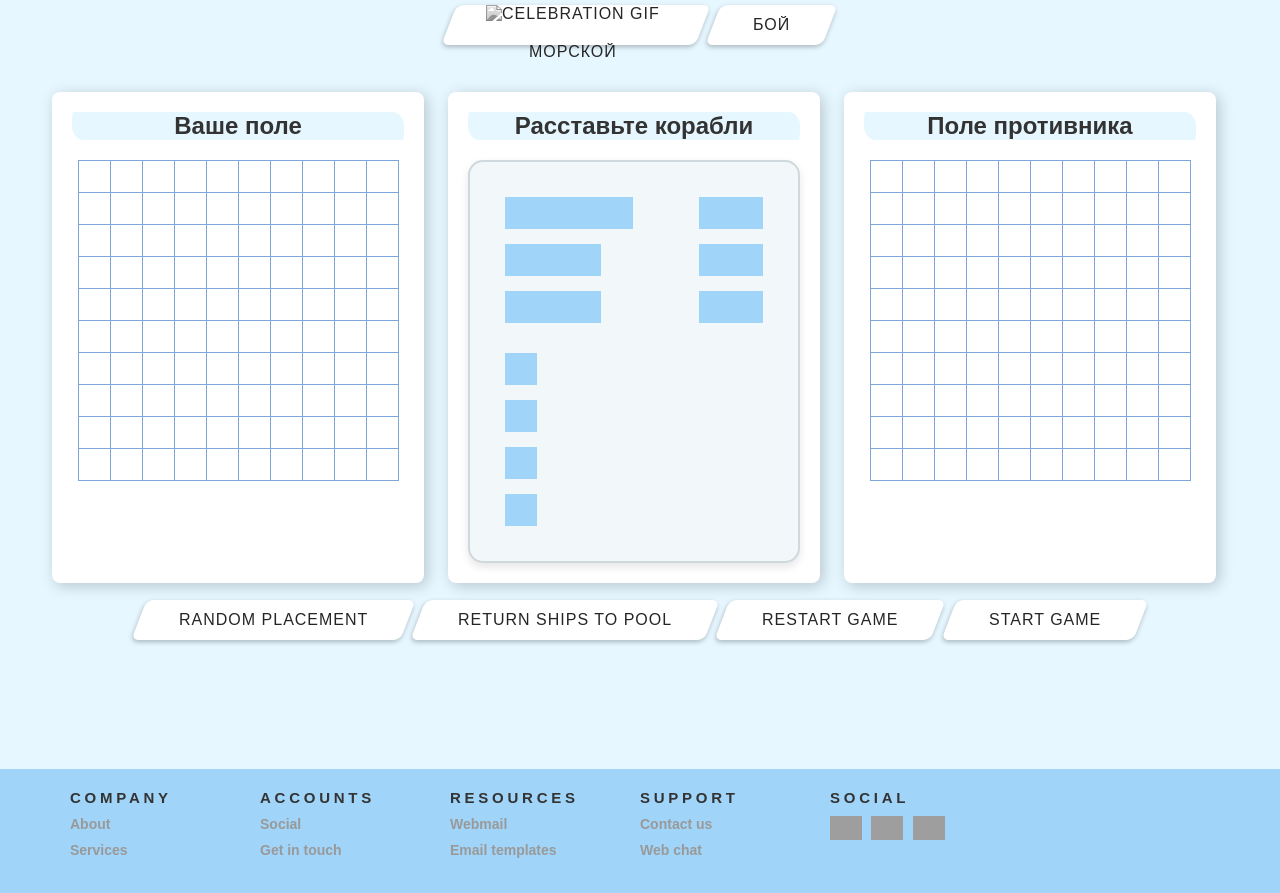
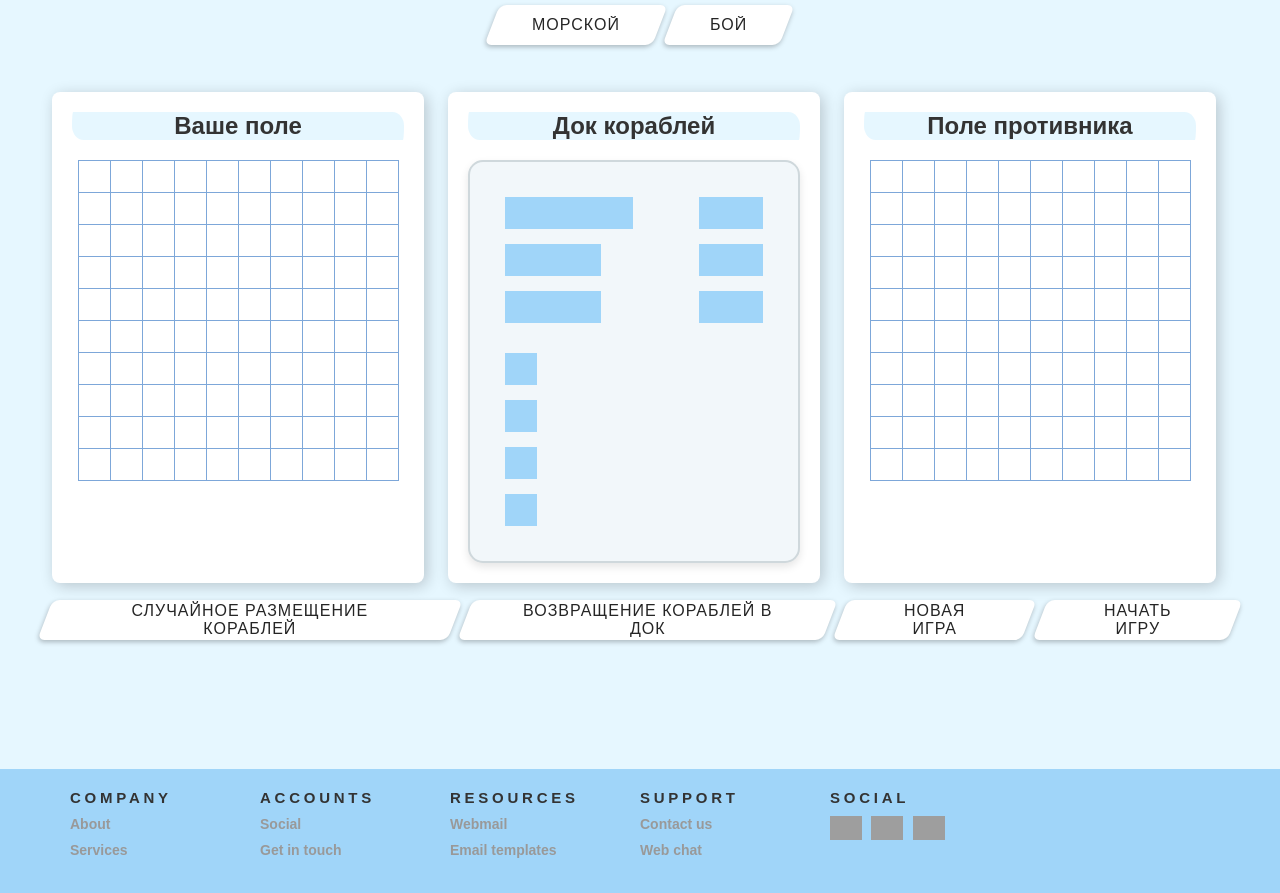
Before and after one commit to Memeladon/Ships, a FastAPI app: page / in a window 1280 px wide. Run offline with FastAPI, Linux system fonts and the light colour scheme; some web fonts are replaced; grey boxes are pictures that could not be loaded.

Commit message:
РУСЫ наступают

```diff
--- a/frontend/templates/base.html
+++ b/frontend/templates/base.html
@@ -11,7 +11,6 @@
         <ul class="breadcrumb">
             <li class="breadcrumb__item breadcrumb__item-firstChild">
                 <span class="breadcrumb__inner">
-                    <img id="congratulations-gif" src="" alt="Celebration GIF" style="max-width: 100%; height: auto;">
                     <span class="breadcrumb__title">Морской</span>
                 </span>
             </li>
--- a/frontend/templates/trial.html
+++ b/frontend/templates/trial.html
@@ -33,7 +33,7 @@
                 </table>
             </div>
             <div class="board menu-board">
-                <h2>Расставьте корабли</h2>
+                <h2>Док кораблей</h2>
                 <div id="ships-container" class="ships_container">
                     <li>
                         <div id="fourdeck1" class="ship" draggable="true" data-length="4" data-ship-orientation="horizontal"></div>
@@ -77,7 +77,7 @@
                     <div class="buttons">
                         <li class="buttons__item">
                             <span class="buttons__inner">
-                                <span class="buttons__title" id="congratulationRestartGame" onclick="restartGame();">Play Again</span>
+                                <span class="buttons__title" id="congratulationRestartGame" onclick="restartGame();">Играть снова</span>
                             </span>
                         </li>
                     </div>
@@ -91,22 +91,22 @@
                 <ul class="buttons">
                     <li class="buttons__item buttons__item-firstChild">
                         <span class="buttons__inner">
-                            <span class="buttons__title" id="randomPlacementButton" onclick="if(!this.classList.contains('disabled')) generateClickHandler('player')">Random Placement</span>
+                            <span class="buttons__title" id="randomPlacementButton" onclick="if(!this.classList.contains('disabled')) generateClickHandler('player')">Случайное размещение кораблей</span>
                         </span>
                     </li>
                     <li class="buttons__item">
                         <span class="buttons__inner">
-                            <span class="buttons__title" id="resetShipsButton" onclick="resetShips()">Return Ships to Pool</span>
+                            <span class="buttons__title" id="resetShipsButton" onclick="resetShips()">Возвращение кораблей в док</span>
                         </span>
                     </li>
                     <li class="buttons__item">
                         <span class="buttons__inner">
-                            <span class="buttons__title" onclick="restartGame()">Restart Game</span>
+                            <span class="buttons__title" onclick="restartGame()">Новая игра</span>
                         </span>
                     </li>
                     <li class="buttons__item buttons__item-lastChild">
                         <span class="buttons__inner">
-                            <span class="buttons__title" id="startGameButton" onclick="if(!this.classList.contains('disabled')) start_game()">Start Game</span>
+                            <span class="buttons__title" id="startGameButton" onclick="if(!this.classList.contains('disabled')) start_game()">Начать игру</span>
                         </span>
                     </li>
 
```
